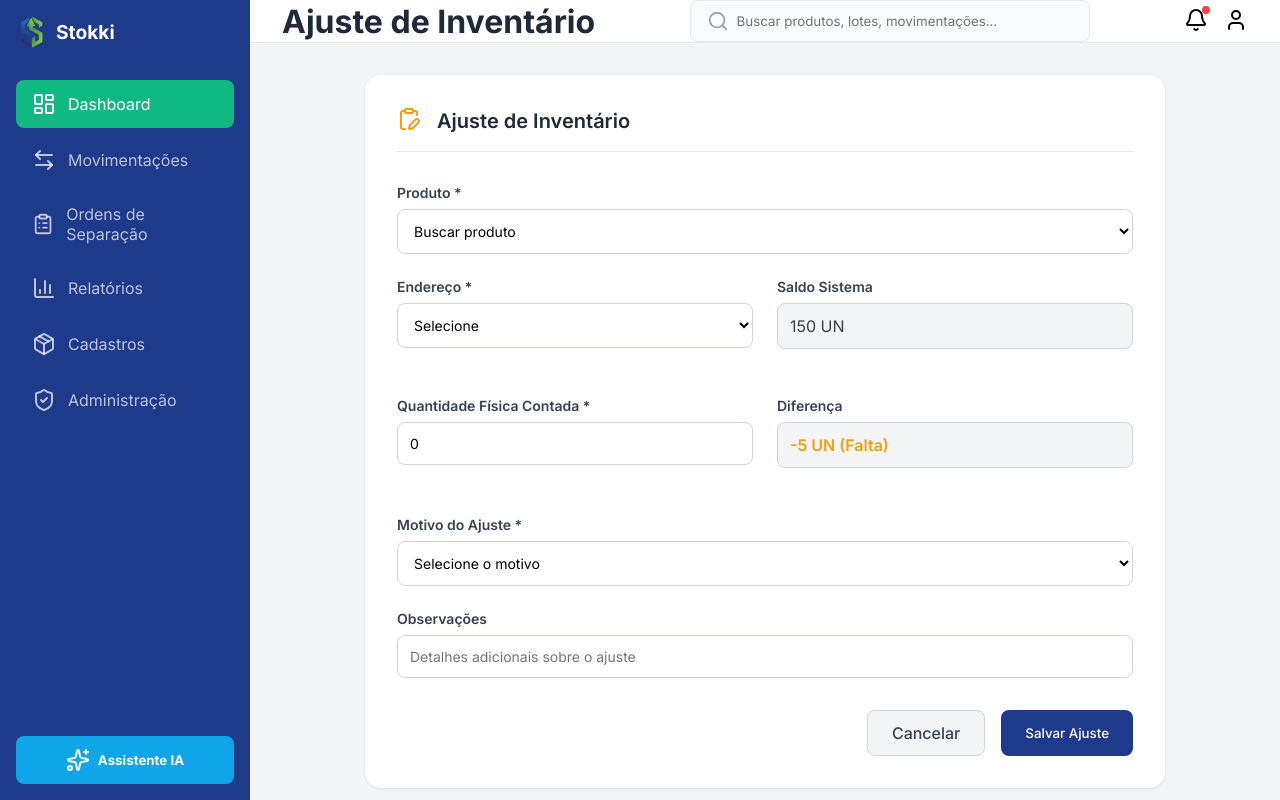
After one commit to Gylerme0/stokki-app, a FastAPI app: template templates/movimentacoes/ajuste.html in a window 1280 px wide. The commit adds this page. Run offline with FastAPI, Linux system fonts and the light colour scheme; the template is opened without the code that fills it, so the values that code supplies are empty.

Commit message:
adiconado paginas de movimentações

```diff
--- a/main.py
+++ b/main.py
@@ -28,3 +28,23 @@ async def login(request: Request, email: str = Form(...), password: str = Form(.
 @app.get("/dashboard")
 async def dashboard(request: Request):
     return templates.TemplateResponse("dashboard.html", {"request": request})
+
+@app.get("/movimentacoes")
+async def movimentacoes_index(request: Request):
+    return templates.TemplateResponse("movimentacoes/index.html", {"request": request})
+
+@app.get("/movimentacoes/entrada")
+async def movimentacoes_entrada(request: Request):
+    return templates.TemplateResponse("movimentacoes/entrada.html", {"request": request})
+
+@app.get("/movimentacoes/saida")
+async def movimentacoes_saida(request: Request):
+    return templates.TemplateResponse("movimentacoes/saida.html", {"request": request})
+
+@app.get("/movimentacoes/transferencia")
+async def movimentacoes_transferencia(request: Request):
+    return templates.TemplateResponse("movimentacoes/transferencia.html", {"request": request})
+
+@app.get("/movimentacoes/ajuste")
+async def movimentacoes_ajuste(request: Request):
+    return templates.TemplateResponse("movimentacoes/ajuste.html", {"request": request})
--- a/static/css/style.css
+++ b/static/css/style.css
@@ -376,3 +376,132 @@ td {
     background-color: #10B981;
     color: var(--white);
 }
+
+/* Movements Menu */
+.movements-grid {
+    display: grid;
+    grid-template-columns: repeat(auto-fit, minmax(300px, 1fr));
+    gap: 2rem;
+    margin-top: 2rem;
+}
+
+.movement-card {
+    background-color: var(--white);
+    border-radius: 1rem;
+    padding: 3rem 2rem;
+    display: flex;
+    flex-direction: column;
+    align-items: center;
+    justify-content: center;
+    gap: 1.5rem;
+    text-decoration: none;
+    color: var(--text-color);
+    border: 1px solid #E5E7EB;
+    transition: all 0.2s;
+    cursor: pointer;
+}
+
+.movement-card:hover {
+    transform: translateY(-4px);
+    box-shadow: 0 10px 15px -3px rgba(0, 0, 0, 0.1);
+    border-color: var(--primary-color);
+}
+
+.movement-icon {
+    color: var(--primary-color);
+}
+
+.movement-title {
+    font-size: 1.25rem;
+    font-weight: 600;
+}
+
+/* Forms */
+.form-container {
+    background-color: var(--white);
+    border-radius: 1rem;
+    padding: 2rem;
+    max-width: 800px;
+    margin: 0 auto;
+    box-shadow: 0 1px 3px rgba(0, 0, 0, 0.1);
+}
+
+.form-header {
+    display: flex;
+    align-items: center;
+    gap: 1rem;
+    margin-bottom: 2rem;
+    padding-bottom: 1rem;
+    border-bottom: 1px solid #E5E7EB;
+}
+
+.form-header h2 {
+    font-size: 1.25rem;
+    font-weight: 600;
+}
+
+.form-row {
+    display: grid;
+    grid-template-columns: 1fr 1fr;
+    gap: 1.5rem;
+    margin-bottom: 1.5rem;
+}
+
+.form-group label {
+    font-weight: 600;
+}
+
+.form-group select, .form-group textarea {
+    width: 100%;
+    padding: 0.75rem;
+    border: 1px solid #D1D5DB;
+    border-radius: 0.5rem;
+    font-size: 0.875rem;
+    outline: none;
+    background-color: var(--white);
+}
+
+.form-actions {
+    display: flex;
+    justify-content: flex-end;
+    gap: 1rem;
+    margin-top: 2rem;
+}
+
+.btn-cancel {
+    padding: 0.75rem 1.5rem;
+    background-color: #F3F4F6;
+    color: #374151;
+    border: 1px solid #D1D5DB;
+    border-radius: 0.5rem;
+    font-weight: 500;
+    cursor: pointer;
+    text-decoration: none;
+}
+
+.btn-confirm {
+    padding: 0.75rem 1.5rem;
+    background-color: #1E3A8A;
+    color: var(--white);
+    border: none;
+    border-radius: 0.5rem;
+    font-weight: 500;
+    cursor: pointer;
+}
+
+.btn-confirm.danger {
+    background-color: #EF4444;
+}
+
+.saldo-info {
+    background-color: #F3F4F6;
+    padding: 0.75rem;
+    border-radius: 0.5rem;
+    border: 1px solid #D1D5DB;
+    color: #374151;
+}
+
+.diff-negative {
+    color: #F59E0B;
+    font-weight: 600;
+}
--- a/templates/base.html
+++ b/templates/base.html
@@ -7,6 +7,7 @@
     <link rel="stylesheet" href="/static/css/style.css">
     <!-- Using Google Fonts -->
     <link href="https://fonts.googleapis.com/css2?family=Inter:wght@400;500;600;700&display=swap" rel="stylesheet">
+    <link rel="icon" type="image/x-icon" href="/static/img/favicon.ico">
     <!-- Using Lucide Icons (via CDN for simplicity in vanilla setup) -->
     <script src="https://unpkg.com/lucide@latest"></script>
 </head>
@@ -14,7 +15,7 @@
     <!-- Sidebar -->
     <aside class="sidebar">
         <div class="sidebar-header">
-            <i data-lucide="box"></i>
+            <img src="/static/img/logo.png" alt="Stokki Logo" style="width: 32px; height: 32px;">
             <span>Stokki</span>
         </div>
 
--- a/templates/login.html
+++ b/templates/login.html
@@ -5,6 +5,7 @@
     <meta name="viewport" content="width=device-width, initial-scale=1.0">
     <title>Login - Stokki</title>
     <link rel="stylesheet" href="/static/css/style.css">
+    <link rel="icon" type="image/x-icon" href="/static/img/favicon.ico">
     <link href="https://fonts.googleapis.com/css2?family=Inter:wght@400;500;600;700&display=swap" rel="stylesheet">
     <script src="https://unpkg.com/lucide@latest"></script>
 </head>
@@ -13,7 +14,7 @@
         <div class="login-card">
             <div class="login-header">
                 <div class="logo-container">
-                    <i data-lucide="box" size="40" color="#1E3A8A"></i>
+                    <img src="/static/img/logo.png" alt="Stokki Logo" style="width: 64px; height: 64px;">
                 </div>
                 <h1>Bem-vindo ao Stokki</h1>
                 <p>WMS - Gestão Inteligente de Almoxarifado</p>
--- /dev/null
+++ b/templates/movimentacoes/ajuste.html
@@ -0,0 +1,70 @@
+{% extends "base.html" %}
+
+{% block title %}Ajuste de Inventário - Stokki{% endblock %}
+{% block header_title %}Ajuste de Inventário{% endblock %}
+
+{% block content %}
+<div class="form-container">
+    <div class="form-header">
+        <div class="movement-icon">
+            <i data-lucide="clipboard-edit" size="32" color="#F59E0B"></i>
+        </div>
+        <h2>Ajuste de Inventário</h2>
+    </div>
+
+    <form>
+        <div class="form-group" style="margin-bottom: 1.5rem;">
+            <label for="produto">Produto *</label>
+            <select id="produto" name="produto">
+                <option value="" disabled selected>Buscar produto</option>
+                <option value="1">Produto X</option>
+                <option value="2">Produto Y</option>
+            </select>
+        </div>
+
+        <div class="form-row">
+            <div class="form-group">
+                <label for="endereco">Endereço *</label>
+                <select id="endereco" name="endereco">
+                    <option value="" disabled selected>Selecione</option>
+                    <option value="A1">Rua A - Prateleira 1</option>
+                </select>
+            </div>
+            <div class="form-group">
+                <label>Saldo Sistema</label>
+                <div class="saldo-info">150 UN</div>
+            </div>
+        </div>
+
+        <div class="form-row">
+            <div class="form-group">
+                <label for="quantidade">Quantidade Física Contada *</label>
+                <input type="number" id="quantidade" name="quantidade" value="0" min="0">
+            </div>
+            <div class="form-group">
+                <label>Diferença</label>
+                <div class="saldo-info diff-negative">-5 UN (Falta)</div>
+            </div>
+        </div>
+
+        <div class="form-group" style="margin-bottom: 1.5rem;">
+            <label for="motivo">Motivo do Ajuste *</label>
+            <select id="motivo" name="motivo">
+                <option value="" disabled selected>Selecione o motivo</option>
+                <option value="contagem">Contagem Cíclica</option>
+                <option value="avaria">Avaria Identificada</option>
+            </select>
+        </div>
+
+        <div class="form-group">
+            <label for="observacoes">Observações</label>
+            <input type="text" id="observacoes" name="observacoes" placeholder="Detalhes adicionais sobre o ajuste">
+        </div>
+
+        <div class="form-actions">
+            <a href="/movimentacoes" class="btn-cancel">Cancelar</a>
+            <button type="submit" class="btn-confirm">Salvar Ajuste</button>
+        </div>
+    </form>
+</div>
+{% endblock %}
```
Also changed, not shown: templates/movimentacoes/entrada.html (added, +61 -0 lines), templates/movimentacoes/index.html (added, +36 -0 lines), templates/movimentacoes/saida.html (added, +61 -0 lines), templates/movimentacoes/transferencia.html (added, +64 -0 lines), static/img/favicon.ico (added), static/img/logo.png (added).
